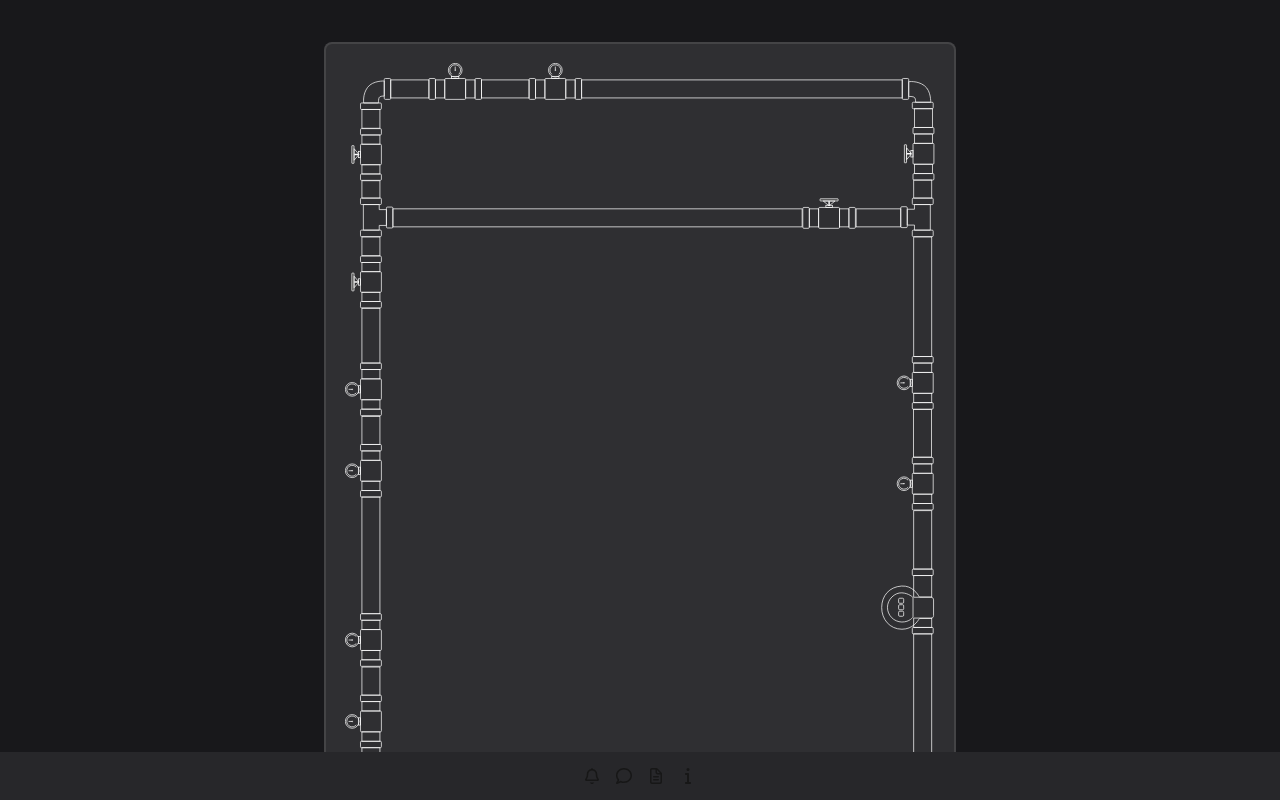
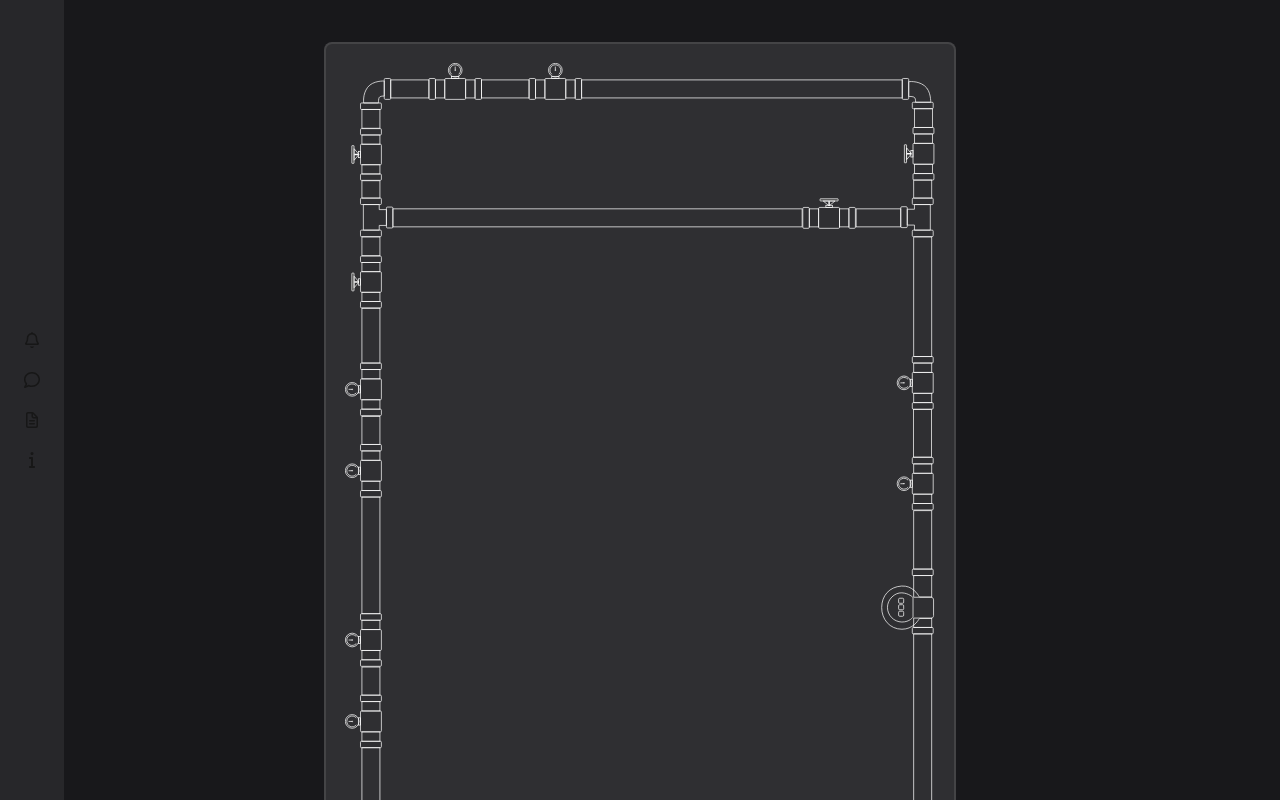
Before and after one commit to memezsxz/MISTI-Monitor, a Next.js app: page / in a window 1280 px wide. Shown: the top 800 px of the page. Built offline with nearby package versions, Linux system fonts and the light colour scheme.

Commit message:
navpannel on left sizde

```diff
--- a/package.json
+++ b/package.json
@@ -23,6 +23,7 @@
     "next": "16.1.4",
     "react": "19.2.3",
     "react-dom": "19.2.3",
+    "react-textarea-autosize": "^8.5.9",
     "tailwind-scrollbar": "^4.0.2"
   },
   "devDependencies": {
--- a/src/app/page.tsx
+++ b/src/app/page.tsx
@@ -5,7 +5,7 @@ import {PumpPlanView} from "@/components/PumpPlan";
 export default function Home() {
     return (
         <>
-            <div>
+            <div className="bg-zinc-900">
                 <div className="flex min-h-full h-300  items-center justify-center  font-sans bg-zinc-900">
                     <main
                         className="flex  w-full max-w-3xl flex-col items-center justify-between py-32 px-16  sm:items-start">
--- a/src/components/NavigationPanel.tsx
+++ b/src/components/NavigationPanel.tsx
@@ -1,5 +1,6 @@
 'use client'
 
+import { ReactNode, JSX } from "react";
 import {
     faBell as faBellRegular,
     faComment as faCommentRegular,
@@ -49,83 +50,52 @@ const NavItems: NavIconProps[] = [
 ]
 
 export const NavigationPanel = () => {
-    const [currentNavSelectedNavOptions, setCurrentNavSelectedNav] = useState('' as NavOptions);
-    const [panelHeight, setPanelHeight] = useState(320); // default height
-    const [dragging, setDragging] = useState(false);
+  const [currentNavSelectedNavOptions, setCurrentNavSelectedNav] = useState<NavOptions>("");
 
   const handleNavClick = (newState: NavOptions) => {
-        setCurrentNavSelectedNav(currentNavSelectedNavOptions !== newState ? newState : '')
-    }
+    setCurrentNavSelectedNav(currentNavSelectedNavOptions !== newState ? newState : "");
+  };
 
-    const panel = () => {
-        switch (currentNavSelectedNavOptions) {
-            case 'notifications':
-                return (<NotificationsPanel/>)
-            case 'comments':
-                return (<AIPanel/>)
-            case 'info':
-                return (<p>Info</p>)
-            case 'notes':
-                return (<TurnoverPanel/>)
-            default:
-                return (<p>Nothing</p>)
-        }
-    }
+  const panels: Record<NavOptions, JSX.Element> = {
+    "": <p>Nothing</p>,
+    notifications: <NotificationsPanel />,
+    comments: <AIPanel />,
+    notes: <TurnoverPanel />,
+    info: <p>Info</p>,
+  };
 
   const isOpen = currentNavSelectedNavOptions !== "";
 
-    // Drag handlers
-    const startDrag = () => setDragging(true);
-    const stopDrag = () => setDragging(false);
-    const onDrag = (e: React.MouseEvent) => {
-        if (dragging) {
-            const newHeight = window.innerHeight - e.clientY;
-            if (newHeight > 150 && newHeight < 600) {
-                setPanelHeight(newHeight);
-            }
-        }
-    };
+  return (
+    <div className="fixed top-0 left-0 h-full flex z-10">
+      {/* Sidebar with icons */}
 
-    return (
       <div
-            className="fixed z-10 bottom-0 left-0 right-0"
-            onMouseMove={onDrag}
-            onMouseUp={stopDrag}
-            onMouseLeave={stopDrag}
+      className={clsx(
+        "bg-zinc-800 w-16 h-full flex flex-col items-center justify-center gap-6",
+        isOpen && "border-r border-black"
+        )}
         >
-            {/* Drag handle ABOVE icons */}
-            {isOpen && (
-                <div
-                    className="h-2 cursor-row-resize bg-zinc-700 hover:bg-zinc-600"
-                    onMouseDown={startDrag}
+        {NavItems.map((item) => (
+            <NavIcon key={"nav" + item.navName}
+            {...item}
+            isActive={currentNavSelectedNavOptions === item.navName}
+            handleClick={handleNavClick}
             />
-            )}
-
-            {/* Icon bar */}
-            <div className={clsx(
-                "bg-zinc-800 h-12 flex justify-center items-center py-4 gap-3",
-                isOpen ? "border-b-1 border-black" : ""
-            )}>
-                {NavItems.map((item) => {
-                    item.isActive = currentNavSelectedNavOptions === item.navName
-                    item.handleClick = handleNavClick
-                    return <NavIcon key={'nav' + item.navName} {...item} />
-                })}
+        ))}
     </div>
 
-            {/* Expanding panel */}
+      {/* Panel content */}
       <div
         className={clsx(
-                    "bg-zinc-800",
-                    "grid overflow-hidden transition-[grid-template-rows,opacity,transform] duration-300 ease-out",
-                    isOpen ? "grid-rows-[1fr] opacity-100 translate-y-0" : "grid-rows-[0fr] opacity-0 translate-y-2"
+          "bg-zinc-800 transition-all duration-300 ease-out overflow-hidden",
+          isOpen ? "w-80 opacity-100 translate-x-0" : "w-0 opacity-0 translate-x-2"
         )}
-                style={{ height: isOpen ? panelHeight : 0 }}
       >
-                <div className="min-h-0 overflow-y-auto">
-                    <div className="p-7">{panel()}</div>
+        <div className="h-full overflow-y-auto">
+          <div className="p-7">{panels[currentNavSelectedNavOptions]}</div>
         </div>
       </div>
     </div>
-    )
-}
+  );
+};
--- a/src/panels/TurnoverPanel.tsx
+++ b/src/panels/TurnoverPanel.tsx
@@ -217,7 +217,7 @@ export const TurnoverPanel = () => {
     }
 
     return (
-        <div className="grid gap-3 max-h-[70vh] overflow-y-auto">
+        <div className="grid gap-3 w-full h-full">
             {shiftsAsc.map((shift) => {
                 const expanded = expandedShiftId === shift.id;
                 const isCurrent = currentShiftId === shift.id;
@@ -234,7 +234,7 @@ export const TurnoverPanel = () => {
                             onClick={() => toggleShift(shift.id)}
                             className="w-full flex items-center justify-between gap-3 px-4 py-3 hover:bg-white/5 transition text-left"
                         >
-                            <div className="min-w-0">
+                            <div className="min-w-0 ">
                                 <div className="flex items-center gap-2">
                                     <span className="font-semibold truncate">{shift.userName?.trim() || `User #${shift.userId}`}</span>
 
@@ -245,7 +245,7 @@ export const TurnoverPanel = () => {
                                     )}
                                 </div>
 
-                                <div className="text-xs text-white/60 mt-1">
+                                <div className="text-xs text-white/60 mt-1 ">
                                     Start: {formatTime(shift.startedAt)}
                                     {shift.endedAt ? ` • End: ${formatTime(shift.endedAt)}` : " • End: —"}
                                 </div>
@@ -255,7 +255,7 @@ export const TurnoverPanel = () => {
                         </button>
 
                         {expanded && (
-                            <div className="px-4 pb-4">
+                            <div className="px-4 pb-4 ">
                                 <div className="relative pl-6 grid gap-3">
                                     <div className="absolute left-2 top-1 bottom-1 w-px bg-white/10" />
 
```
Also changed, not shown: 2 other files (tests, documents, lock files or other folders). Lines whose indentation alone changed are shown as unchanged.
